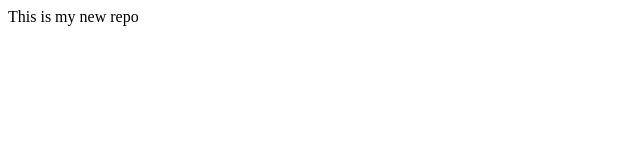
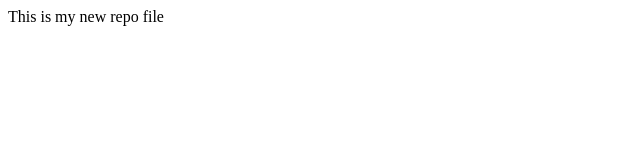
Before and after one commit to Di-vya1211/localrepo, a plain HTML site: page index.html in a window 1280 px wide. Shown: the full height of the page, 0-640 px from the left. Drawn offline with Linux system fonts and the light colour scheme.

Commit message:
Add index.html with paragraph

```diff
--- a/index.html
+++ b/index.html
@@ -1 +1 @@
-<p>This is my new repo</p>
+<p>This is my new repo file</p>
```
